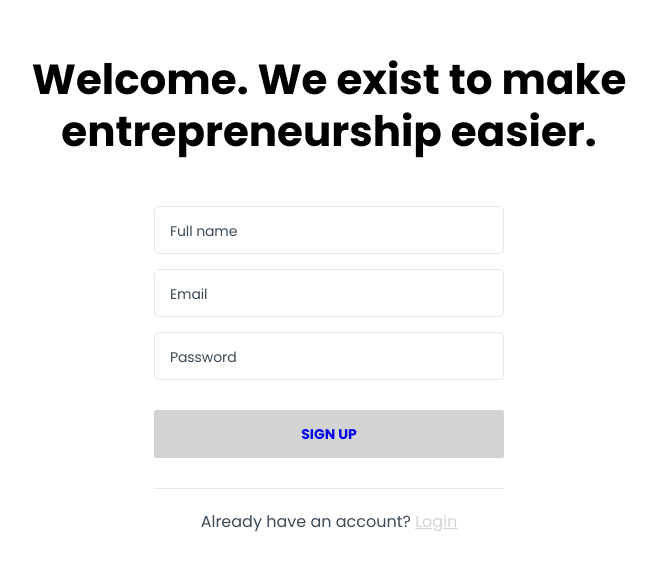
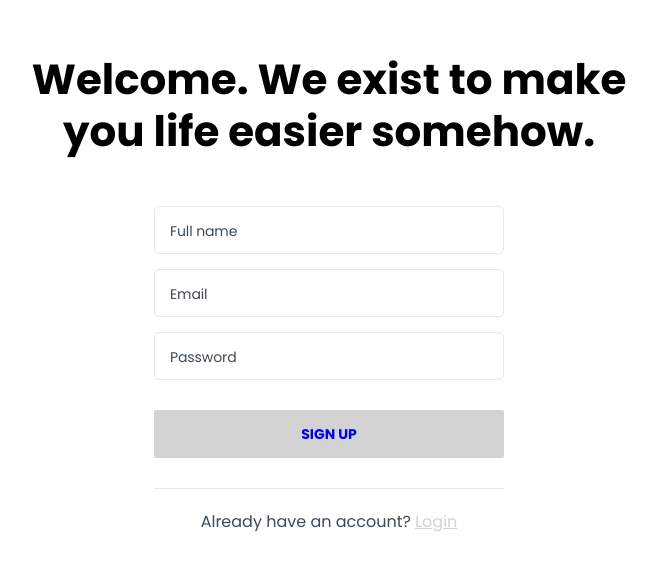
Before and after one commit to sahilmahla/sessional-assessment-2, a plain HTML site: page login.html in a window 1280 px wide. Shown: the part 131-702 px from the top of the page, without its empty margins (311-968 px from the left). Drawn offline with Linux system fonts and the light colour scheme.

Commit message:
solved some bugs

```diff
--- a/login.html
+++ b/login.html
@@ -9,7 +9,7 @@
 <body>
      <div class="wrapper">
          <div class="headline">
-             <h1>Welcome. We exist to make entrepreneurship easier.</h1>
+             <h1>Welcome. We exist to make you life easier somehow.</h1>
          </div>
          <form class="form" method="post" action="#">
             <div class="signup">
```
